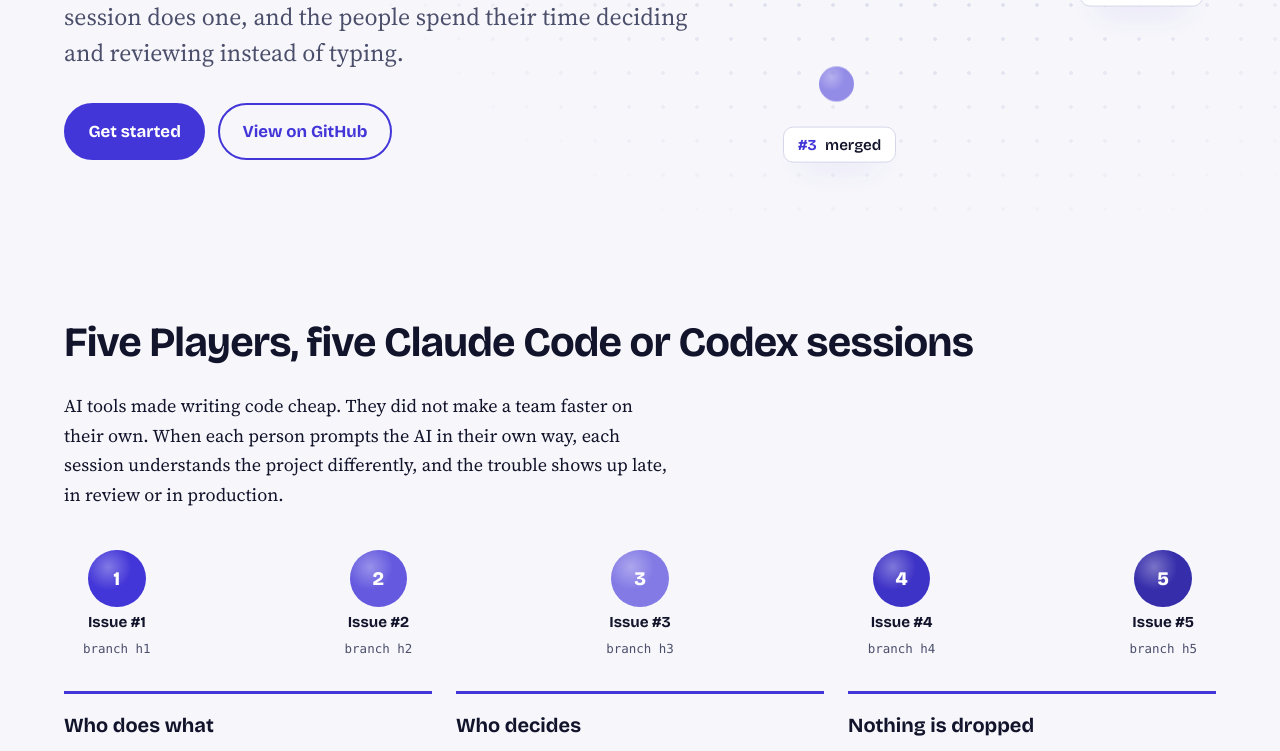
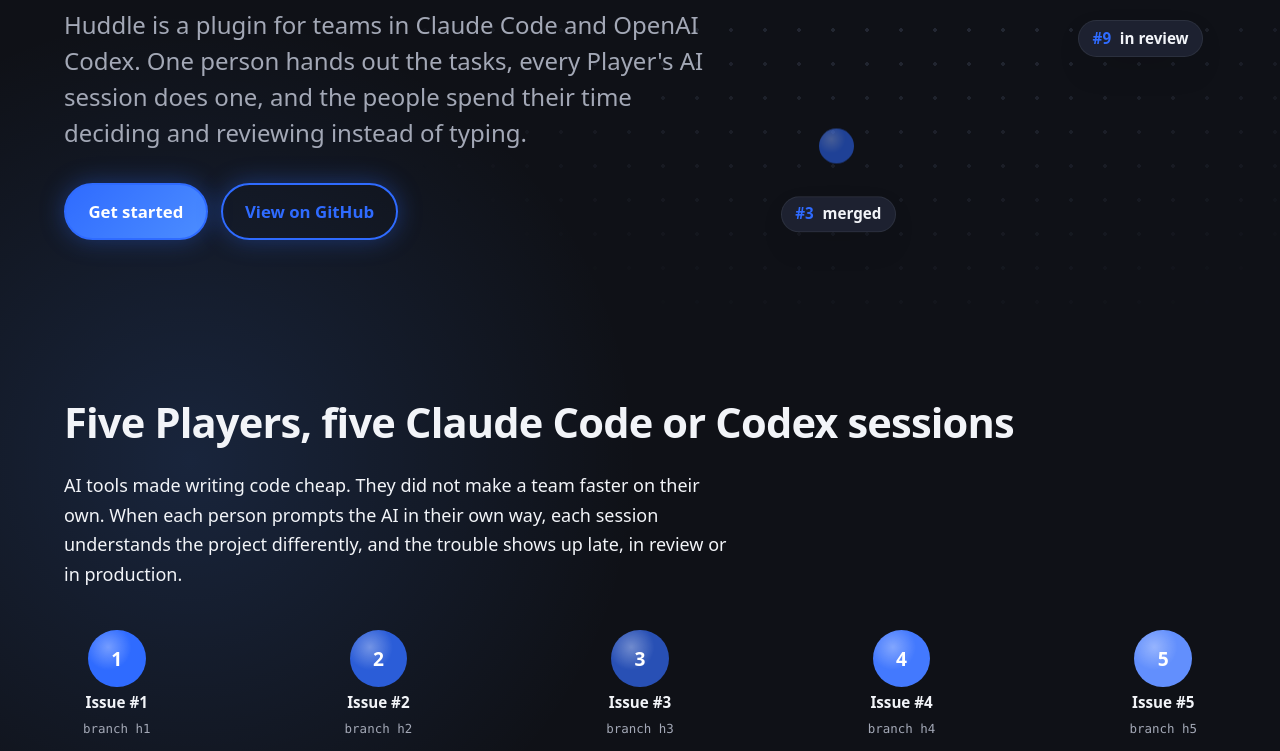
Before and after one commit to SrProfessional/Huddle, a website: page site/index.html in a window 1280 px wide. Shown: the part 543-1294 px from the top of the page. Drawn offline with Linux system fonts and the light colour scheme.

Commit message:
feat: 11/20/2026 adopt the dark Huddle site palette
Apply dashboard tokens and system typography across the site, retain motion with reduced-motion support, and refresh the social image.\n\nCloses #234

```diff
--- a/site/index.html
+++ b/site/index.html
@@ -3,11 +3,11 @@
 <head>
 <meta charset="utf-8">
 <meta name="viewport" content="width=device-width, initial-scale=1">
-<meta name="color-scheme" content="light dark">
+<meta name="color-scheme" content="dark">
 <title>Huddle: Decision-led development for teams coding with AI</title>
 <meta name="description" content="Huddle is a plugin for teams in Claude Code and OpenAI Codex. One Coach hands out Issues, each Player's session does one, and nothing is dropped.">
 <link rel="canonical" href="https://srprofessional.github.io/Huddle/">
-<meta name="theme-color" content="#4336d8">
+<meta name="theme-color" content="#0F1117">
 <meta property="og:type" content="website">
 <meta property="og:site_name" content="Huddle">
 <meta property="og:title" content="Huddle: Decision-led development for teams coding with AI">
@@ -22,8 +22,6 @@
 <meta name="twitter:description" content="Huddle is a plugin for teams in Claude Code and OpenAI Codex. One Coach hands out Issues, each Player's session does one, and nothing is dropped.">
 <meta name="twitter:image" content="https://srprofessional.github.io/Huddle/og.png">
 <link rel="icon" href="favicon.svg" type="image/svg+xml">
-<link rel="preload" href="fonts/bricolage-grotesque-latin.woff2" as="font" type="font/woff2" crossorigin>
-<link rel="preload" href="fonts/source-serif-4-latin.woff2" as="font" type="font/woff2" crossorigin>
 <link rel="stylesheet" href="style.css">
 <script type="application/ld+json">
 {
--- a/site/style.css
+++ b/site/style.css
@@ -1,53 +1,29 @@
-/* Huddle website. One accent (indigo), two typefaces, light and dark. No build step, no dependencies. */
-
-/* The two typefaces are served from this site (SIL Open Font License, see fonts/): no third-party request, and with the
-   preload in each page no swap that moves the text. Latin subset; both files are variable fonts. */
-@font-face {
-  font-family: "Bricolage Grotesque";
-  src: url(fonts/bricolage-grotesque-latin.woff2) format("woff2");
-  font-weight: 600 800;
-  font-display: swap;
-}
-@font-face {
-  font-family: "Source Serif 4";
-  src: url(fonts/source-serif-4-latin.woff2) format("woff2");
-  font-weight: 400 600;
-  font-display: swap;
-}
+/* Huddle website. A dark dashboard surface, local motion and no build step. */
 
 :root {
-  --bg: #f7f7fb;
-  --surface: #ffffff;
-  --ink: #12142b;
-  --muted: #4b4f6b;
-  --line: #d5d7e8;
-  --accent: #4336d8;
-  --on-accent: #ffffff;
-  --board: #14163a;
-  --board-ink: #ecedff;
-  --board-muted: #b4b7dc;
-  --board-line: #3b3f78;
-  --board-accent: #a29bff;
-  --display: "Bricolage Grotesque", "Trebuchet MS", "Segoe UI", system-ui, sans-serif;
-  --text: "Source Serif 4", Georgia, "Times New Roman", serif;
+  --bg: #0F1117;
+  --surface: #1A1D26;
+  --surfaceRaised: #1D2130;
+  --ink: #F2F4F8;
+  --muted: #A3A8B6;
+  --line: #292E3B;
+  --accent: #2F6BFF;
+  --accentBright: #4C8DFF;
+  --on-accent: #FFFFFF;
+  --progress: #F5A524;
+  --changes: #F0476B;
+  --done: #5FD068;
+  --board: var(--surfaceRaised);
+  --board-ink: var(--ink);
+  --board-muted: var(--muted);
+  --board-line: #343A4A;
+  --board-accent: var(--accentBright);
+  --sans: system-ui, -apple-system, BlinkMacSystemFont, "Segoe UI", sans-serif;
+  --display: var(--sans);
+  --text: var(--sans);
   --mono: ui-monospace, "Cascadia Mono", "SF Mono", Menlo, Consolas, monospace;
   --measure: 66ch;
   --gutter: clamp(1rem, 4vw, 2.5rem);
-  color-scheme: light dark;
-}
-
-@media (prefers-color-scheme: dark) {
-  :root {
-    --bg: #0c0d1f;
-    --surface: #15173a;
-    --ink: #ecedfa;
-    --muted: #aeb1cf;
-    --line: #2a2d57;
-    --accent: #a29bff;
-    --on-accent: #0c0d1f;
-    --board: #15173a;
-    --board-line: #3b3f78;
-  }
 }
 
 *, *::before, *::after { box-sizing: border-box; }
@@ -56,7 +32,12 @@ html { -webkit-text-size-adjust: 100%; scroll-behavior: smooth; }
 
 body {
   margin: 0;
-  background: var(--bg);
+  background:
+    radial-gradient(circle at 12% 8%, rgb(76 141 255 / 0.16), transparent 28rem),
+    radial-gradient(circle at 88% 32%, rgb(240 71 107 / 0.12), transparent 32rem),
+    radial-gradient(circle at 54% 94%, rgb(135 92 255 / 0.13), transparent 30rem),
+    var(--bg);
+  background-size: 130% 130%;
   color: var(--ink);
   font-family: var(--text);
   font-size: 1.125rem;
@@ -94,7 +75,7 @@ a:hover { text-decoration-thickness: 0.16em; }
 section { padding-block: clamp(3rem, 8vw, 6rem); }
 
 /* Header */
-.site-header { border-bottom: 1px solid var(--line); }
+.site-header { border-bottom: 1px solid rgb(242 244 248 / 0.07); background: rgb(15 17 23 / 0.72); backdrop-filter: blur(18px); }
 .site-header .wrap {
   display: flex;
   flex-wrap: wrap;
@@ -166,7 +147,8 @@ pre code { background: none; border: 0; padding: 0; font-size: inherit; }
   color: var(--on-accent);
   display: inline-block;
 }
-.btn:hover { text-decoration: none; filter: brightness(1.08); }
+.btn { background: linear-gradient(135deg, var(--accent), var(--accentBright)); box-shadow: 0 0 24px rgb(47 107 255 / 0.36); }
+.btn:hover { text-decoration: none; filter: brightness(1.08); box-shadow: 0 0 32px rgb(76 141 255 / 0.52); }
 .btn.ghost { background: transparent; color: var(--accent); }
 
 /* Hero */
@@ -224,11 +206,11 @@ pre code { background: none; border: 0; padding: 0; font-size: inherit; }
 .steps p { color: var(--muted); margin: 0; }
 
 .two { display: grid; gap: 2.5rem; grid-template-columns: repeat(auto-fit, minmax(17rem, 1fr)); margin-top: 2rem; }
-.two > div { background: var(--surface); border: 1px solid var(--line); border-radius: 6px; padding: 1.4rem; }
+.two > div, .only-you { background: var(--surface); border: 1px solid rgb(242 244 248 / 0.07); border-radius: 24px; padding: 1.4rem; box-shadow: 0 20px 45px rgb(0 0 0 / 0.18); }
 .two h3 { margin-bottom: 0.4em; }
 .two p:last-child { margin-bottom: 0; }
 
-.band { background: var(--surface); border-block: 1px solid var(--line); }
+.band { background: rgb(26 29 38 / 0.78); border-block: 1px solid rgb(242 244 248 / 0.07); }
 
 /* FAQ */
 details { border-bottom: 1px solid var(--line); max-width: 48rem; }
@@ -267,7 +249,7 @@ th, td { text-align: left; vertical-align: top; padding: 0.7rem 0.8rem 0.7rem 0;
 th { font-family: var(--display); font-weight: 700; }
 .table-wrap { overflow-x: auto; max-width: 100%; }
 .note { border-left: 4px solid var(--accent); padding: 0.2rem 0 0.2rem 1.1rem; max-width: var(--measure); }
-.only-you { background: var(--surface); border: 1px solid var(--line); border-radius: 6px; padding: 1.2rem 1.4rem; max-width: var(--measure); }
+.only-you { max-width: var(--measure); }
 .only-you h3 { margin-bottom: 0.4em; }
 
 /* Footer */
@@ -324,11 +306,11 @@ html.lenis, html.lenis body { height: auto; }
   font-size: 0.95rem;
   line-height: 1;
   color: var(--ink);
-  background: var(--surface);
-  border: 1px solid var(--line);
-  border-radius: 10px;
+  background: var(--surfaceRaised);
+  border: 1px solid rgb(242 244 248 / 0.07);
+  border-radius: 24px;
   padding: 0.6rem 0.85rem;
-  box-shadow: 0 14px 34px -16px rgb(67 54 216 / 0.45);
+  box-shadow: 0 14px 34px -16px rgb(0 0 0 / 0.62);
   white-space: nowrap;
 }
 .float-card b { color: var(--accent); margin-right: 0.3rem; }
@@ -393,10 +375,10 @@ html.lenis, html.lenis body { height: auto; }
 .f-line-lit { stroke: var(--board-accent); stroke-width: 3; fill: none; transform-box: fill-box; transform-origin: 0 50%; }
 .f-ring { stroke: var(--board-accent); stroke-width: 2.5; }
 .f-bubble rect { fill: var(--board-accent); }
-.f-bubble text { fill: #14163a; font-family: var(--display); font-weight: 700; font-size: 16px; }
+.f-bubble text { fill: var(--on-accent); font-family: var(--display); font-weight: 700; font-size: 16px; }
 .f-a rect, .f-c rect { fill: var(--board-ink); }
-.f-card rect { fill: #ffffff; stroke: var(--board-accent); stroke-width: 2.5; }
-.f-card text { fill: #14163a; font-family: var(--display); font-weight: 800; font-size: 15px; }
+.f-card rect { fill: var(--surface); stroke: var(--board-accent); stroke-width: 2.5; }
+.f-card text { fill: var(--ink); font-family: var(--display); font-weight: 800; font-size: 15px; }
 .f-card { filter: drop-shadow(0 6px 10px rgb(0 0 0 / 0.35)); }
 .fx-flow .board { min-height: 100svh; display: flex; align-items: center; padding-block: 1.5rem; }
 .fx-flow .board .wrap { width: min(100% - 2 * var(--gutter), 72rem); }
@@ -429,13 +411,13 @@ html.lenis, html.lenis body { height: auto; }
 
 /* 5. Two roles */
 .split { display: grid; gap: 1.5rem; grid-template-columns: repeat(auto-fit, minmax(18rem, 1fr)); margin-top: 2.5rem; }
-.role { border-radius: 8px; padding: 1.8rem; }
+.role { border-radius: 24px; padding: 1.8rem; box-shadow: 0 20px 45px rgb(0 0 0 / 0.18); }
 .role h3 { margin-bottom: 0.6em; font-size: 1.5rem; }
 .role ul { margin: 0; padding-left: 1.2rem; }
 .role li + li { margin-top: 0.6rem; }
 .role-manager { background: var(--board); color: var(--board-ink); }
 .role-manager h3 { color: var(--board-ink); }
-.role-dev { background: var(--surface); border: 1px solid var(--line); }
+.role-dev { background: var(--surface); border: 1px solid rgb(242 244 248 / 0.07); }
 @media (min-width: 48em) {
   .role-dev { margin-top: 3rem; }
 }
@@ -460,11 +442,11 @@ html.lenis, html.lenis body { height: auto; }
   background: var(--board);
   color: var(--board-ink);
   border: 1px solid var(--board-line);
-  border-radius: 10px;
+  border-radius: 24px;
   overflow: hidden;
   max-width: 46rem;
   margin: 0 0 1.5rem;
-  box-shadow: 0 26px 50px -30px rgb(20 22 58 / 0.7);
+  box-shadow: 0 26px 50px -30px rgb(0 0 0 / 0.78);
 }
 .term-bar { position: relative; display: flex; align-items: center; gap: 0.9rem; height: 2.7rem; padding-inline: 1rem; border-bottom: 1px solid var(--board-line); }
 .dots { display: inline-flex; gap: 0.4rem; }
@@ -509,18 +491,28 @@ html.lenis, html.lenis body { height: auto; }
 /* Motion. The hero says its words one after the other, then the buttons come in; that part is CSS only, so the
    headline is on screen at once even if the script never loads. The rest is the script's job. */
 @media (prefers-reduced-motion: no-preference) {
+  body { animation: ambient-drift 22s ease-in-out infinite alternate; }
+  .two > div, .role, .only-you, .float-card { transition: transform 180ms ease, border-color 180ms ease, box-shadow 180ms ease; }
+  .two > div:hover, .role:hover, .only-you:hover, .float-card:hover { transform: translateY(-5px); border-color: rgb(76 141 255 / 0.48); box-shadow: 0 26px 52px rgb(0 0 0 / 0.3); }
   .hero h1 .w { display: inline-block; animation: word 0.6s cubic-bezier(0.2, 0.7, 0.2, 1) both; animation-delay: calc(var(--i) * 55ms); }
   .hero .actions { animation: rise 0.5s ease both; animation-delay: 0.55s; }
   .hero-layers { animation: layers-in 1.2s ease both; }
 }
+@keyframes ambient-drift { to { background-position: 12% 8%, 88% 32%, 54% 94%, 0 0; } }
 @keyframes word { from { opacity: 0; transform: translateY(0.5em); } to { opacity: 1; transform: none; } }
 @keyframes rise { from { opacity: 0; transform: translateY(0.6rem); } to { opacity: 1; transform: none; } }
 @keyframes layers-in { from { opacity: 0.2; } to { opacity: 1; } }
 
 @media (prefers-reduced-motion: reduce) {
+  body { animation: none; }
   html { scroll-behavior: auto; }
   summary::after { transition: none; }
   .hero h1 .w, .hero .actions, .hero-layers { animation: none; }
   .deco { animation: none; transition: none; }
   .tl-mask { display: none; }
 }
+
+/* Shared label colours for the dashboard-style status pills. */
+.status-in-progress { color: var(--progress); }
+.status-changes, .status-decision { color: var(--changes); }
+.status-done { color: var(--done); }
--- a/test/site/site.test.mjs
+++ b/test/site/site.test.mjs
@@ -192,16 +192,26 @@ test('the home page has what the Issue asks for', () => {
   assert.match(t, /href="how-it-works\/"/);
 });
 
-test('the style sheet has light and dark, visible focus, reduced motion, and no trackers', () => {
+test('the style sheet uses the approved dark tokens, accessible card text, visible focus and reduced motion', () => {
   const cssFiles = existsSync(site) ? readdirSync(site).filter((f) => f.endsWith('.css')) : [];
   assert.ok(cssFiles.length >= 1, 'no style sheet in site/');
   const css = cssFiles.map((f) => readFileSync(path.join(site, f), 'utf8')).join('\n');
-  assert.match(css, /prefers-color-scheme:\s*dark/);
+  for (const [name, color] of Object.entries({
+    bg: '#0F1117', surface: '#1A1D26', surfaceRaised: '#1D2130', ink: '#F2F4F8', muted: '#A3A8B6',
+    accent: '#2F6BFF', accentBright: '#4C8DFF', progress: '#F5A524', changes: '#F0476B', done: '#5FD068',
+  })) assert.match(css, new RegExp(`--${name}:\\s*${color}`, 'i'), `missing ${name} token`);
+  assert.doesNotMatch(css, /prefers-color-scheme/);
+  const luminance = (hex) => hex.slice(1).match(/../g).map((part) => {
+    const c = Number.parseInt(part, 16) / 255;
+    return c <= 0.04045 ? c / 12.92 : ((c + 0.055) / 1.055) ** 2.4;
+  }).reduce((sum, c, i) => sum + c * [0.2126, 0.7152, 0.0722][i], 0);
+  const contrast = (a, b) => (Math.max(luminance(a), luminance(b)) + 0.05) / (Math.min(luminance(a), luminance(b)) + 0.05);
+  assert.ok(contrast('#F2F4F8', '#1A1D26') >= 4.5, 'card text contrast is below 4.5:1');
   assert.match(css, /:focus-visible/);
   assert.match(css, /prefers-reduced-motion/);
   for (const p of pages) {
     const t = html(p);
-    assert.match(t, /<meta\s+name="color-scheme"\s+content="light dark"/i, `${p}: color-scheme`);
+    assert.match(t, /<meta\s+name="color-scheme"\s+content="dark"/i, `${p}: color-scheme`);
     assert.doesNotMatch(t, /google-analytics|googletagmanager|plausible|hotjar|segment\.com/i, `${p}: tracker`);
   }
 });
@@ -354,23 +364,15 @@ test('H27: the CSS turns every effect off under prefers-reduced-motion and hides
   for (const p of pages.filter((x) => x !== 'index.html')) assert.doesNotMatch(html(p), /vendor\/|landing\.js/, `${p} should not load the motion scripts`);
 });
 
-test('H27: the fonts are served from the site itself, with their licences, and preloaded (no layout shift from a font swap)', () => {
+test('the site uses the system sans-serif stack without local font preloads', () => {
   for (const p of pages) {
     const t = html(p);
     assert.doesNotMatch(t, /fonts\.googleapis\.com|fonts\.gstatic\.com/, `${p}: loads fonts from another origin`);
-    assert.match(t, /<link rel="preload" href="[^"]*fonts\/bricolage-grotesque-latin\.woff2" as="font" type="font\/woff2" crossorigin>/, `${p}: preload of the display font`);
-    assert.match(t, /<link rel="preload" href="[^"]*fonts\/source-serif-4-latin\.woff2" as="font" type="font\/woff2" crossorigin>/, `${p}: preload of the text font`);
+    assert.doesNotMatch(t, /fonts\//, `${p}: no local font preload`);
   }
   const css = read('site/style.css');
-  assert.match(css, /@font-face\s*\{[^}]*Bricolage Grotesque[^}]*fonts\/bricolage-grotesque-latin\.woff2/);
-  assert.match(css, /@font-face\s*\{[^}]*Source Serif 4[^}]*fonts\/source-serif-4-latin\.woff2/);
-  for (const f of ['bricolage-grotesque-latin.woff2', 'source-serif-4-latin.woff2']) {
-    const b = readFileSync(path.join(site, 'fonts', f));
-    assert.equal(b.subarray(0, 4).toString(), 'wOF2', `${f} is not a woff2 file`);
-  }
-  for (const f of ['OFL-bricolage-grotesque.txt', 'OFL-source-serif-4.txt']) {
-    assert.match(readFileSync(path.join(site, 'fonts', f), 'utf8'), /SIL OPEN FONT LICENSE Version 1\.1/i, `${f}: licence text`);
-  }
+  assert.doesNotMatch(css, /@font-face|fonts\//);
+  assert.match(css, /--sans:\s*system-ui/);
 });
 
 // ---- Issue #61, review request: links that leave the site open in a new tab, and say so ----
```
Also changed, not shown: site/404.html (+2 -4 lines), site/get-started/index.html (+2 -4 lines), site/how-it-works/index.html (+2 -4 lines), site/og/og.html (+9 -10 lines), CHANGELOG.md, site/og.png.
